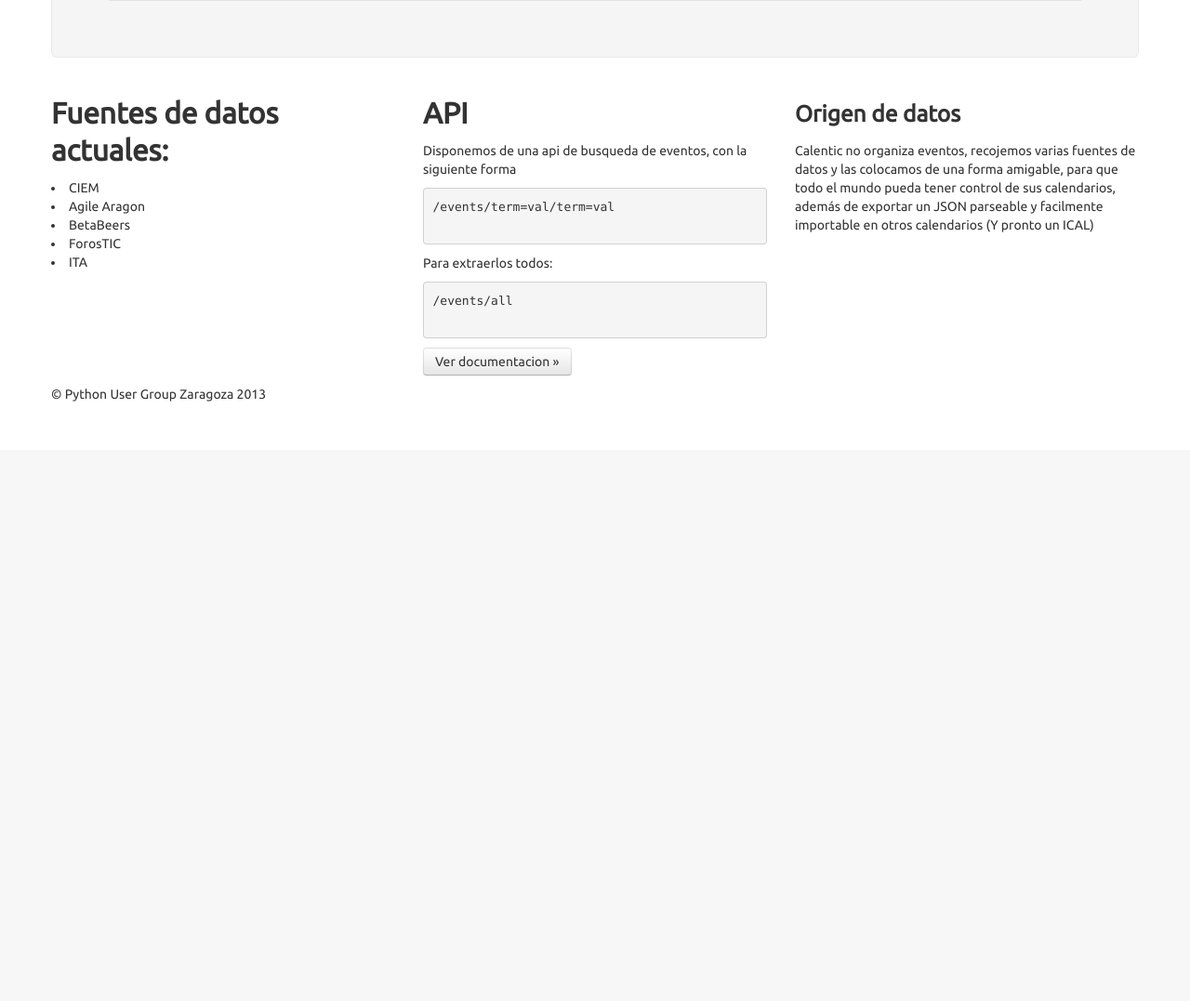
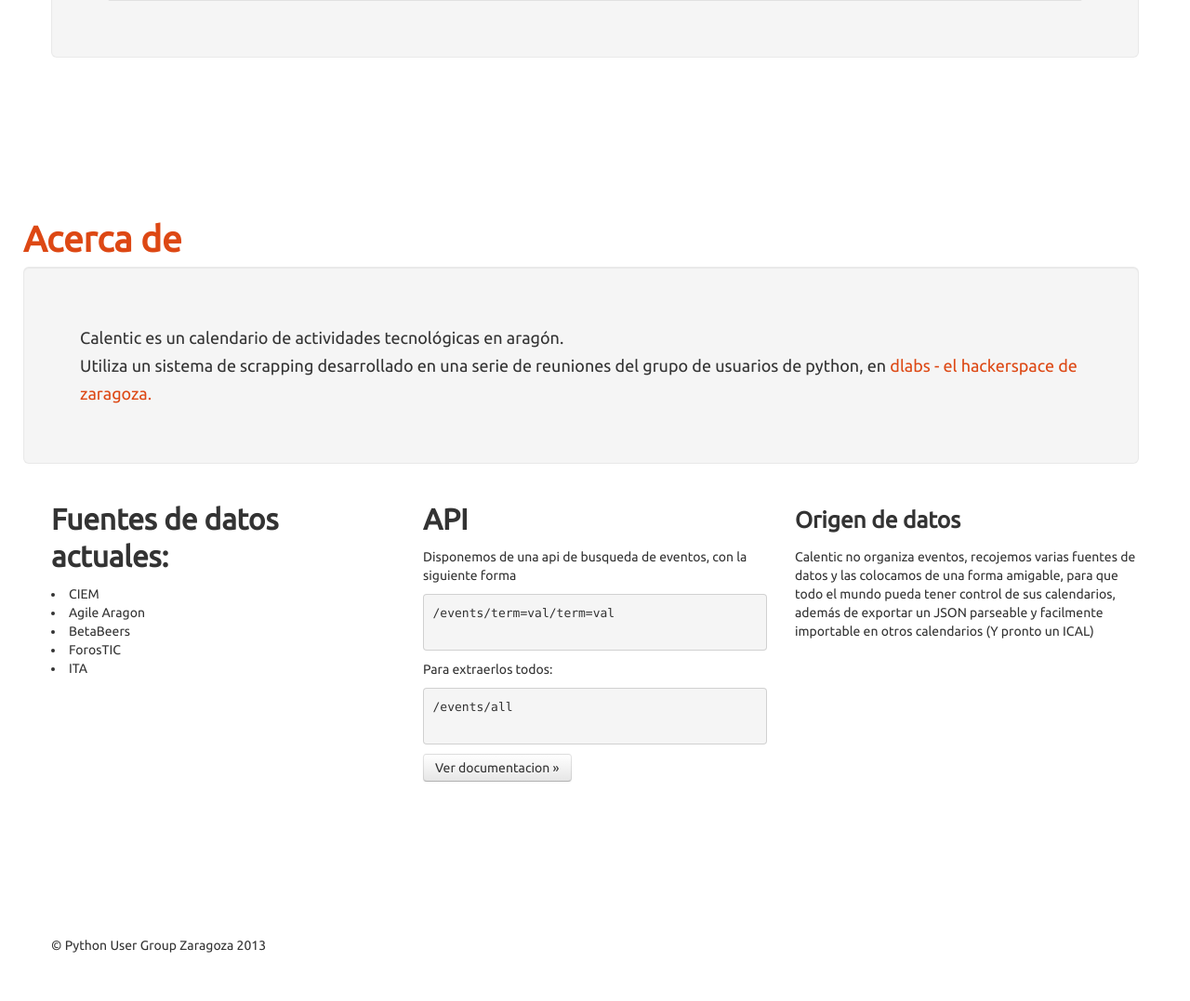
Before and after one commit to dlabs-co/calentic, a Flask app: page / in a window 1280 px wide. Shown: the part 657-1734 px from the top of the page at 93% size. Before the commit the page ends 1089 px from the top, so only its background shows below. Run offline with Flask 2, Linux system fonts and the light colour scheme; data that the repository does not hold is empty; some libraries are stand-ins or nearby versions.

Commit message:
moreinfo

```diff
--- a/calentic/templates/index.html
+++ b/calentic/templates/index.html
@@ -43,7 +43,7 @@
             events = {{events|safe}};
         </script>
     </head>
-    <body>
+    <body data-spy="scroll" data-target=".navbar">
         <!--[if lt IE 7]>
             <p class="chromeframe">You are using an <strong>outdated</strong> browser. Please <a href="http://browsehappy.com/">upgrade your browser</a> or <a href="http://www.google.com/chromeframe/?redirect=true">activate Google Chrome Frame</a> to improve your experience.</p>
         <![endif]-->
@@ -66,7 +66,6 @@
         </div>
 
         <div class="container">
-
             <!-- Main hero unit for a primary marketing message or call to action -->
                 <div class="hero-unit" style="line-height:normal;">
                 <div id="calendar_1">
@@ -75,7 +74,17 @@
             </div>
 
             <!-- Example row of columns -->
-            <div class="row">
+            <div class="row" style="margin-top:165px; margin-bottom:156px;">
+                <a name="about"> <h1> Acerca de </h1> </a>
+                <div class="hero-unit">
+                    Calentic es un calendario de actividades tecnológicas en
+                    aragón.<br/>
+                    Utiliza un sistema de scrapping desarrollado en una serie
+                    de reuniones del grupo de usuarios de python, en <a
+                            href="http://dlabs.co"> dlabs - el
+                        hackerspace de zaragoza.</a><br/>
+
+                </div>
                 <div class="span4">
                     <h2>Fuentes de datos actuales:</h2>
                     <li> CIEM </li>
```
